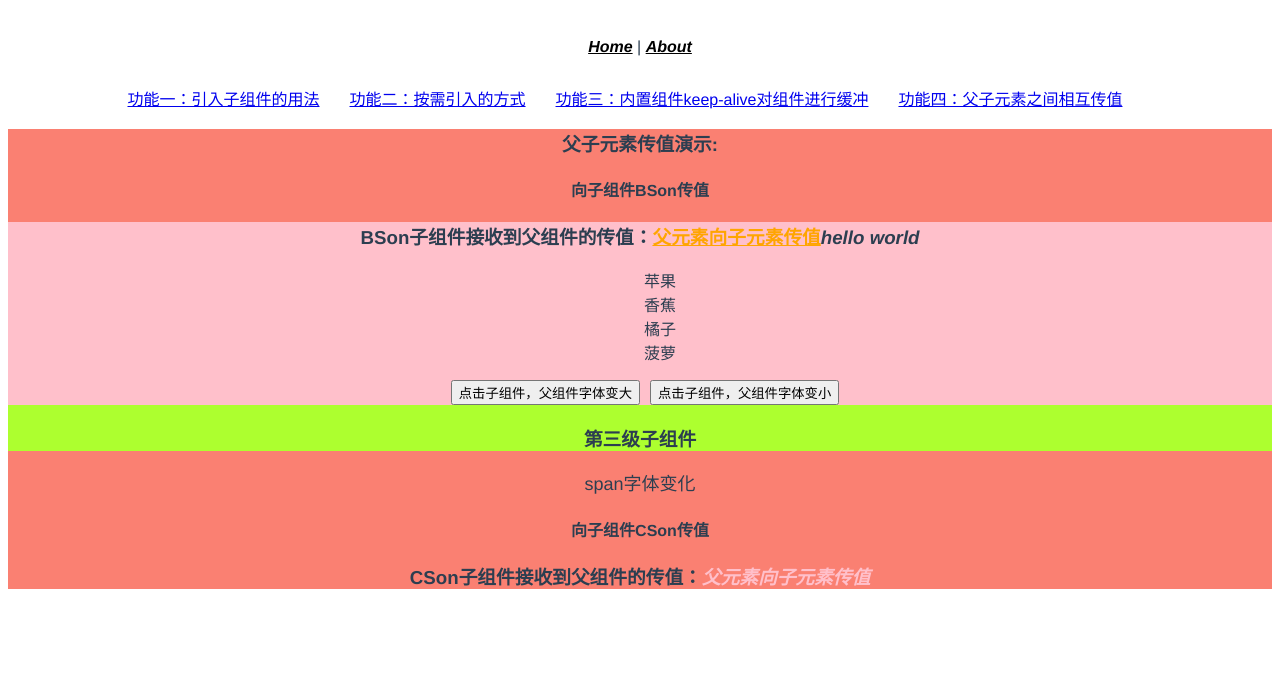
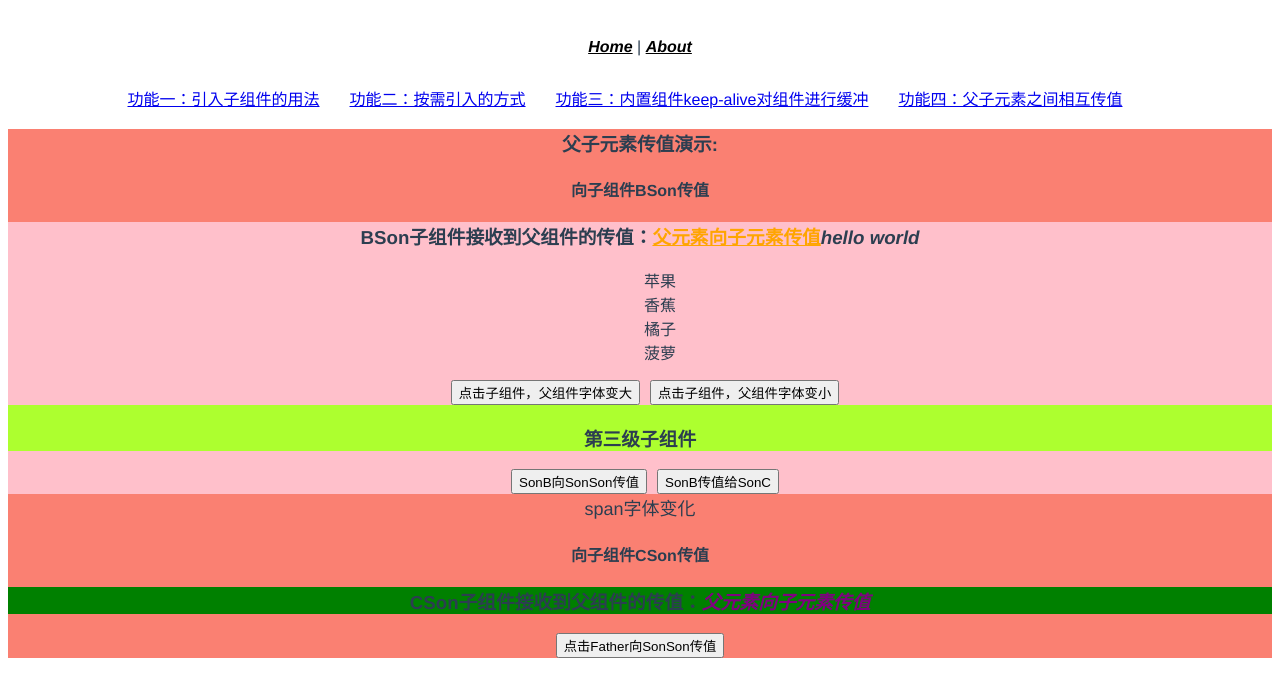
Before and after one commit to bcygsws/vue-recall2, a Vue app: page /#/home/pass_value in a window 1280 px wide. Shown: the top 696 px of the page. Built offline with nearby package versions, Linux system fonts and the light colour scheme.

Commit message:
和、中央事件总线实现父子、同级和跨级通信

```diff
--- a/src/components/pass_value/Father.vue
+++ b/src/components/pass_value/Father.vue
@@ -15,11 +15,14 @@
     <span :style="{ fontSize: fontSize + 'px' }">span字体变化</span>
     <h4>向子组件CSon传值</h4>
     <c-son :rev="info"></c-son>
+    <!-- 跨级传值Father传值给SonSon -->
+    <button @click="handle_fat">点击Father向SonSon传值</button>
   </div>
 </template>
 <script>
 import CSon from './SonC.vue';
 import BSon from './SonB.vue';
+import { Event } from '@/main';
 /**
  *
  * @ 一：父子组件传值
@@ -37,6 +40,15 @@ import BSon from './SonB.vue';
  *        attr就是这里的value
  * }
  *
+ * @ 二、$emit和$on，中央事件总线（事件中心），实现父子、兄弟和跨级组件之间的数据传递
+ * main.js中空实例必须声明在new Vue({})前面，否则引出$on和$off就会报出TypeError
+ *  父子传值SonB到其子组件SonSon
+ *  同级传值，SonB向SonC
+ *  跨级，Father传给孙子组件SonSon
+ *
+ * @三、vuex状态管理器
+ *
+ *
  *
  *
  */
@@ -50,10 +62,9 @@ export default {
       // span标签文本的默认值为10，子组件传值控制其字体大小
       fontSize: 18,
       fontSmall: 18,
+      // Father向SonSon传值
+      fat: 'Father向SonSon传值',
     };
-  },
-  mounted() {
-    console.log(this.$refs.lab);
   },
   methods: {
     handle(value) {
@@ -68,6 +79,9 @@ export default {
         this.fontSize = 10;
       }
     },
+    handle_fat() {
+      Event.$emit('tochild', this.fat);
+    },
   },
   components: {
     BSon,
--- a/src/components/pass_value/SonB.vue
+++ b/src/components/pass_value/SonB.vue
@@ -14,10 +14,16 @@
     </button>
     <button @click="$emit('text-small', 2)">点击子组件，父组件字体变小</button>
     <son-son>SonB的子组件</son-son>
+    <!-- $emit和$on中央事件总线，实现各级别传值 -->
+    <!-- SonB传给子组件SonSon -->
+    <button @click="handle">SonB向SonSon传值</button>
+    <!-- SonB向同级子组件SonC传递数据 -->
+    <button @click="handle1">SonB传值给SonC</button>
   </div>
 </template>
 <script>
 import SonSon from './SonSon.vue';
+import { Event } from '@/main';
 export default {
   name: 'BSon',
   // props: ['rec', 'rv', 'fru'],
@@ -33,9 +39,19 @@ export default {
     },
     rv: { type: String },
     fru: { type: Array },
+    son: { type: String, default: '中央事件总线方法实现SonB向SonSon传值' },
+    bval: { type: String, default: 'SonB向同级的SonC传值' },
   },
   components: {
     SonSon,
+  },
+  methods: {
+    handle() {
+      Event.$emit('toSon', this.son);
+    },
+    handle1() {
+      Event.$emit('toC', this.bval);
+    },
   },
 };
 </script>
--- a/src/components/pass_value/SonC.vue
+++ b/src/components/pass_value/SonC.vue
@@ -3,19 +3,35 @@
     <h3>
       CSon子组件接收到父组件的传值：<i>{{ rev }}</i>
     </h3>
+    <!-- SonB到SonC的传值 -->
+    <h3>
+      {{ cmsg }}
+    </h3>
   </div>
 </template>
 <script>
+import { Event } from '@/main';
 export default {
   name: 'CSon',
   props: ['rev'],
+  data() {
+    // cmsg用以存储SonB到SonC
+    return { cmsg: '' };
+  },
+  mounted() {
+    Event.$off('toC');
+    Event.$on('toC', (value) => {
+      return (this.cmsg = value);
+    });
+  },
 };
 </script>
 <style lang="less" scoped>
 .c_container {
+  background-color: green;
   h3 {
     i {
-      color: pink;
+      color: purple;
     }
   }
 }
--- a/src/components/pass_value/SonSon.vue
+++ b/src/components/pass_value/SonSon.vue
@@ -1,10 +1,33 @@
 <template>
   <div class="sb_container">
     <h3>第三级子组件</h3>
+    <!-- SonB向SonSon传递的值 -->
+    <div>{{ msg }}</div>
+    <!-- Father向sonson孙子组件跨级传值 -->
+    <div>{{ smsg }}</div>
   </div>
 </template>
 <script>
-export default {};
+import { Event } from '@/main';
+export default {
+  data() {
+    return {
+      msg: '',
+      smsg: '',
+    };
+  },
+  // 只要页面没有强制刷新，存在组件切换，bus.$on方法会被多次绑定，造成事件多次触发
+  // 先使用Event.$off('toSon')解绑$on事件
+  mounted() {
+    Event.$off('toSon');
+    Event.$on('toSon', (value) => (this.msg = value));
+
+    Event.$off('tochild');
+    Event.$on('tochild', (value) => {
+      this.smsg = value;
+    });
+  },
+};
 </script>
 <style lang="less" scoped>
 .sb_container {
--- a/src/main.js
+++ b/src/main.js
@@ -5,7 +5,9 @@ import store from './store';
 // 开发环境下，Vue 会提供很多警告来帮你对付常见的错误与陷阱。而在生产环境下，这些警告语句却没有用，反而会增加应用的体积。
 // 此外，有些警告检查还有一些小的运行时开销，这在生产环境模式下是可以避免的。(摘于官网说明);大概意思应该就是，消息提示的环境配置，设置为开发环境或者生产环境
 Vue.config.productionTip = false;
-
+// 空实例Event，用作中央事件总线,并导出来
+const Event = new Vue();
+export { Event };
 // 要渲染的组建App,render声明；要控制的区域，使用连写的方式：$mount('#app'),因为index.html中，id='app',
 // 所以此处用id选择器 #app表示
 new Vue({
```
